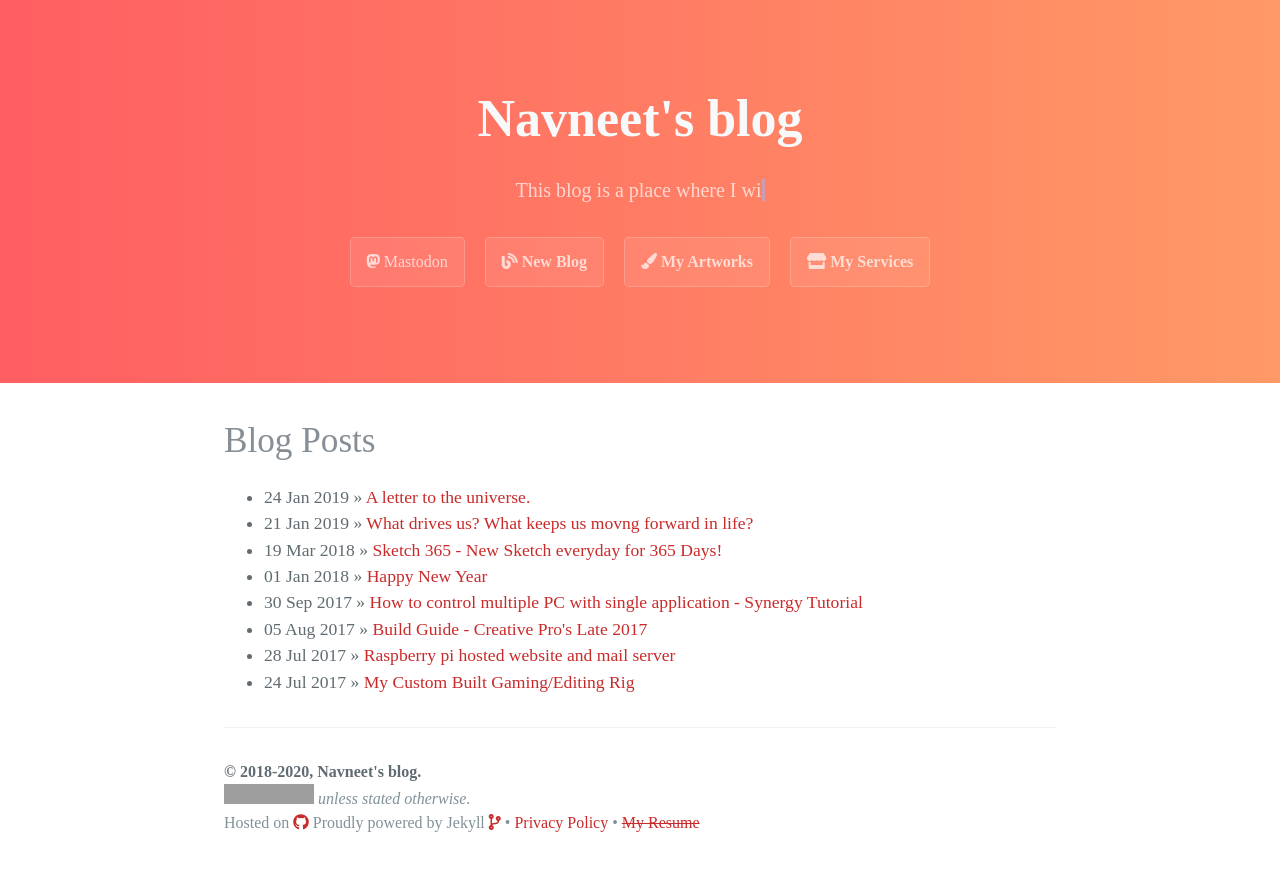
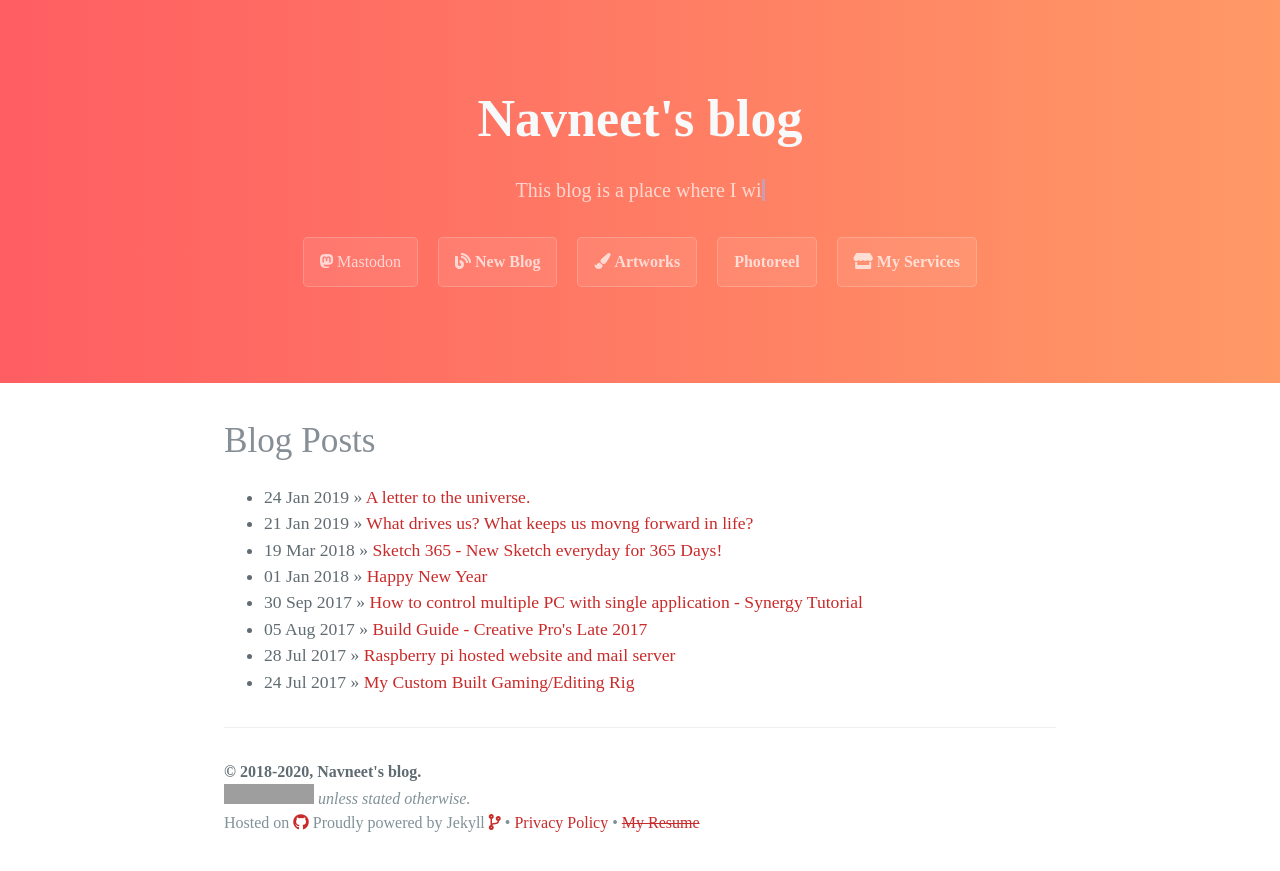
Before and after one commit to Navneet-Suresh/Navneet-Suresh.github.io, a Jekyll site: the page built from index.html, in a window 1280 px wide. Shown: the top 871 px of the page. Built offline with Jekyll 4.4.1, drawn with Linux system fonts in a browser that asks for light colours; nearby versions of some CDN libraries; the list of posts is cut into pages by our own code; grey boxes are pictures that could not be loaded.

Commit message:
Update Links: Added Photography Portfolio.

```diff
--- a/_includes/page-header.html
+++ b/_includes/page-header.html
@@ -5,6 +5,7 @@
   </h2>
   <a href="https://mastodon.social/@n4vn33t" class="btn" target="_blank"><i class="fab fa-mastodon"> Mastodon</i></a>
   <a href="https://blog.n4vn33t.com" class="btn" target="_blank"><i class="fa fa-blog"> New Blog</i></a>
-  <a href="https://i.navnee.tk/artworks/" class="btn" target="_blank"><i class="fas fa-paint-brush"> My Artworks</i></a>
+  <a href="https://i.navnee.tk/artworks/" class="btn" target="_blank"><i class="fas fa-paint-brush"> Artworks</i></a>
+  <a href="https://i.navnee.tk/photography/" class="btn" target="_blank"><i class="fas fa-photo-video"> Photoreel</i></a>
   <a href="https://hire.n4vn33t.com/" class="btn" target="_blank"><i class="fas fa-store"> My Services</i></a>
 </section>
```
